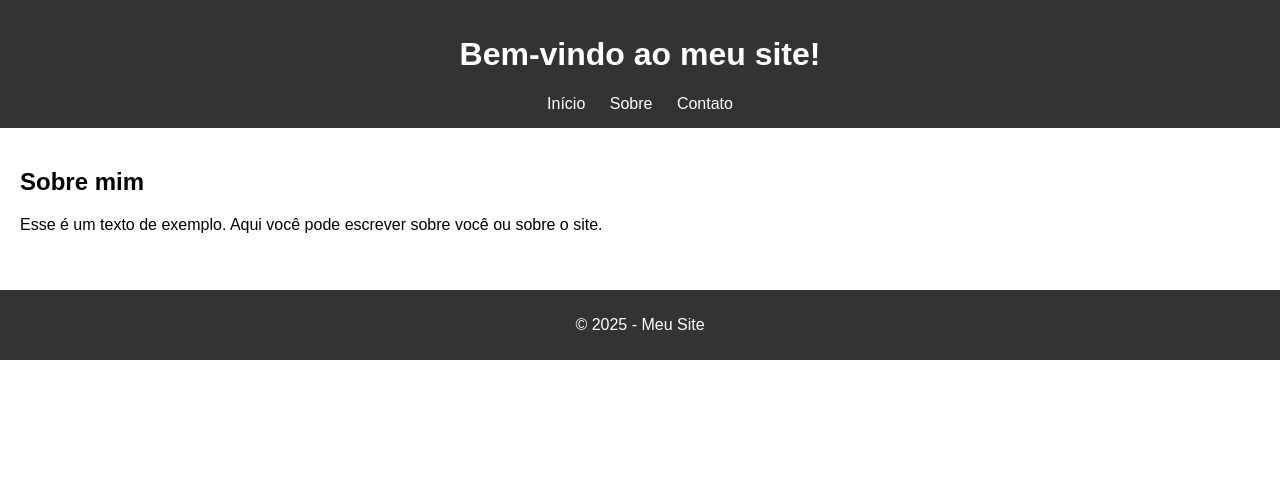
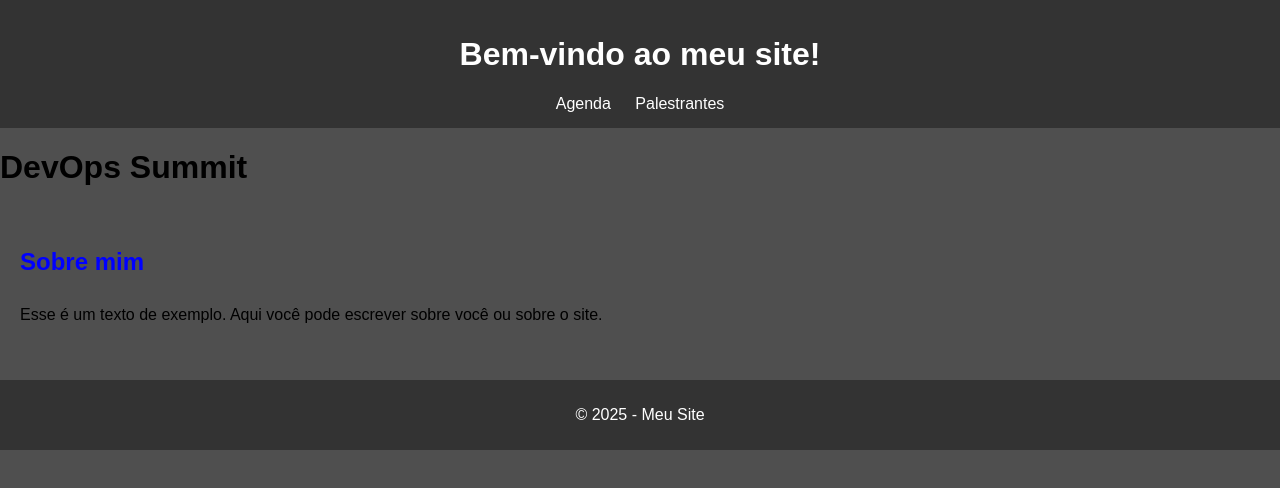
Before and after one commit to Dark25251/atividade, a plain HTML site: page index.html in a window 1280 px wide. Drawn offline with Linux system fonts and the light colour scheme.

Commit message:
feat:Adicao de titulo, navegacao e estilizacao basica

```diff
--- a/index.html
+++ b/index.html
@@ -1,22 +1,23 @@
 <!DOCTYPE html>
 <html lang="pt-BR">
+
 <head>
     <meta charset="UTF-8">
     <title>Meu Primeiro Site</title>
     <link rel="stylesheet" href="style.css">
 </head>
+
 <body>
     <header>
         <h1>Bem-vindo ao meu site!</h1>
         <nav>
             <ul>
-<li><a href="#">Início</a></li>
-<li><a href="#">Sobre</a></li>
-<li><a href="#">Contato</a></li>
+                <li><a href="#agenda">Agenda</a></li>
+                <li><a href="#palestrantes">Palestrantes</a></li>
             </ul>
         </nav>
     </header>
-
+    <h1>DevOps Summit</h1>
     <main>
         <h2>Sobre mim</h2>
         <p>Esse é um texto de exemplo. Aqui você pode escrever sobre você ou sobre o site.</p>
@@ -26,4 +27,5 @@
         <p>&copy; 2025 - Meu Site</p>
     </footer>
 </body>
+
 </html>
--- a/style.css
+++ b/style.css
@@ -1,4 +1,10 @@
+h2 {
+    color: blue;
+    padding-bottom: 10px;
+}
+
 body {
+    background-color: #4f4f4f;
     margin: 0;
     padding: 0;
     font-family: Arial, sans-serif;
```
Lines whose indentation alone changed are shown as unchanged.
